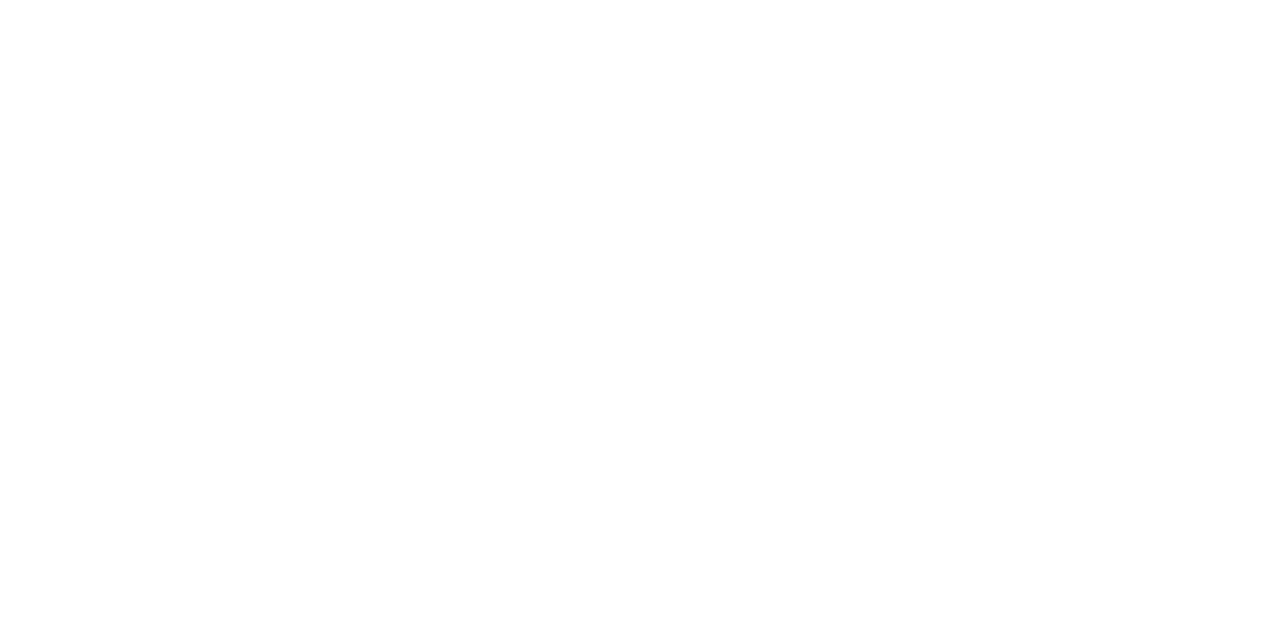
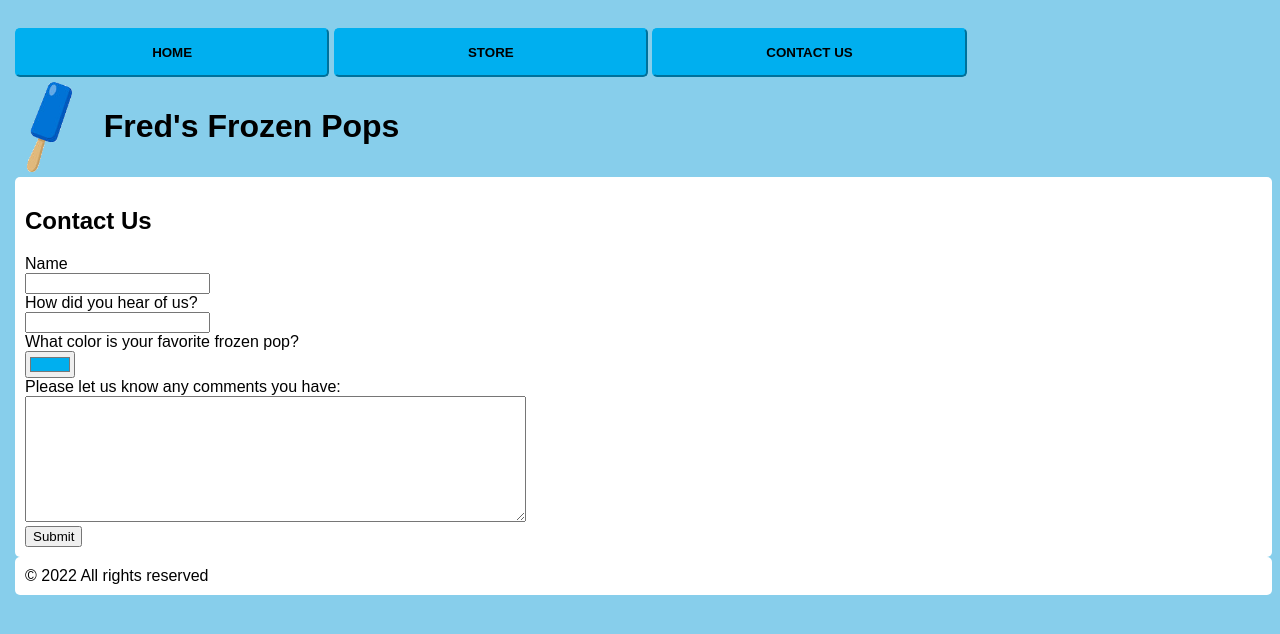
Before and after one commit to tqgeorgework/freezie-pop-website, a plain HTML site: page exercise/contact-us.html in a window 1280 px wide. Drawn offline with Linux system fonts and the light colour scheme.

Commit message:
Uploading Module 3 Day 5 Exercise v.2

```diff
--- a/exercise/contact-us.html
+++ b/exercise/contact-us.html
@@ -0,0 +1,56 @@
+<!DOCTYPE html>
+<html lang="en">
+<head>
+    <meta charset="UTF-8">
+    <meta http-equiv="X-UA-Compatible" content="IE=edge">
+    <meta name="viewport" content="width=device-width, initial-scale=1.0">
+    <title>Contact Us</title>
+    <link rel=stylesheet href="styles.css">
+    <link rel="icon" href="images/blue-pop.png"/>
+</head>
+<body class="contact-container">
+    <nav id="menu">
+        <ul>
+            <button id="home" class="button">HOME</button>
+            <button id="store" class="button">STORE</button>
+            <button id="contact" class="button">CONTACT US</button>
+        </ul>
+    </nav>
+    <header id="title">
+        <img src="images/blue-pop.png">
+        <h1>Fred's Frozen Pops</h1>
+    </header>
+    <main id="contact-form">
+        <h2>Contact Us</h2>
+        <form method="POST" action="http://www.example.com/contact">
+            <div>
+                <label for="name">Name</label><br>
+                <input type="text" name="name" id="name">
+            </div>
+
+            <div>
+                <label for="name">How did you hear of us?</label><br>
+                <input type="" name="" id="">
+            </div>
+
+            <div>
+                <label for="favorite-color">What color is your favorite frozen pop?</label><br>
+                <input type="color" name="favorite-color" id="favorite-color" value="#00afef" cols="40">
+            </div>
+
+            <div>
+                <label for="comments">Please let us know any comments you have:</label><br>
+                <textarea name="comments" id= "comments" rows="8" cols="60"></textarea>
+            </div>
+
+            <div>
+                <label for="submit"></label>
+                <input type="submit" name="submit" id= "submit">
+            </div>
+
+
+        </form>
+    </main>
+    <footer id="footer">&copy; 2022 All rights reserved </footer>
+</body>
+</html>
--- a/exercise/styles.css
+++ b/exercise/styles.css
@@ -1,6 +1,7 @@
 body {
     font-family: Arial, Helvetica, sans-serif;
     background-color: #87CEEB;
+    margin-left: 15px;
 }
 
 nav ul {
```
Also changed, not shown: exercise/index.html (+3 -4 lines).
